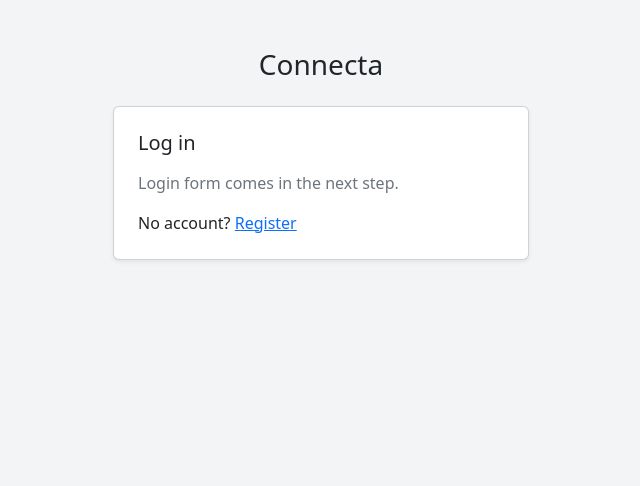
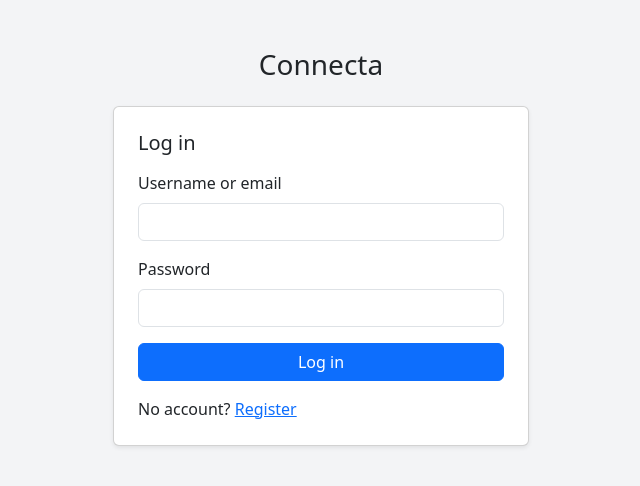
Before and after one commit to borict/connecta, a React (Vite) app in the folder frontend/: page /login in a window 1280 px wide. Shown: the top 486 px of the page, without its empty margins (319-959 px from the left). Built offline with nearby package versions, Linux system fonts and the light colour scheme.

Commit message:
Add login form wired to Gateway auth and local session.

```diff
--- /dev/null
+++ b/frontend/src/api/auth.ts
@@ -0,0 +1,9 @@
+import { api } from './client'
+import { setSession } from './token'
+import type { LoginRequest, LoginResponse } from '../types/api'
+
+export async function login(request: LoginRequest): Promise<LoginResponse> {
+  const response = await api.post<LoginResponse>('/api/auth/login', request)
+  setSession(response.token, response.user)
+  return response
+}
--- /dev/null
+++ b/frontend/src/api/errorMessage.ts
@@ -0,0 +1,11 @@
+import { ApiError } from '../api/client'
+
+export function errorMessage(error: unknown, fallback = 'Something went wrong'): string {
+  if (error instanceof ApiError && error.message) {
+    return error.message
+  }
+  if (error instanceof Error && error.message) {
+    return error.message
+  }
+  return fallback
+}
--- a/frontend/src/api/token.ts
+++ b/frontend/src/api/token.ts
@@ -1,4 +1,7 @@
+import type { UserMeResponse } from '../types/api'
+
 const TOKEN_KEY = 'connecta.token'
+const USER_KEY = 'connecta.user'
 
 export function getAccessToken(): string | null {
   return localStorage.getItem(TOKEN_KEY)
@@ -8,6 +11,24 @@ export function setAccessToken(token: string): void {
   localStorage.setItem(TOKEN_KEY, token)
 }
 
+export function getStoredUser(): UserMeResponse | null {
+  const raw = localStorage.getItem(USER_KEY)
+  if (!raw) {
+    return null
+  }
+  try {
+    return JSON.parse(raw) as UserMeResponse
+  } catch {
+    return null
+  }
+}
+
+export function setSession(token: string, user: UserMeResponse): void {
+  setAccessToken(token)
+  localStorage.setItem(USER_KEY, JSON.stringify(user))
+}
+
 export function clearAccessToken(): void {
   localStorage.removeItem(TOKEN_KEY)
+  localStorage.removeItem(USER_KEY)
 }
--- a/frontend/src/pages/LoginPage.tsx
+++ b/frontend/src/pages/LoginPage.tsx
@@ -1,6 +1,32 @@
-import { Link } from 'react-router-dom'
+import { useState, type FormEvent } from 'react'
+import { Link, useNavigate } from 'react-router-dom'
+import { login } from '../api/auth'
+import { errorMessage } from '../api/errorMessage'
 
 export function LoginPage() {
+  const navigate = useNavigate()
+  const [usernameOrEmail, setUsernameOrEmail] = useState('')
+  const [password, setPassword] = useState('')
+  const [error, setError] = useState<string | null>(null)
+  const [submitting, setSubmitting] = useState(false)
+
+  async function handleSubmit(event: FormEvent<HTMLFormElement>) {
+    event.preventDefault()
+    setError(null)
+    setSubmitting(true)
+    try {
+      await login({
+        usernameOrEmail: usernameOrEmail.trim(),
+        password,
+      })
+      navigate('/', { replace: true })
+    } catch (err) {
+      setError(errorMessage(err, 'Could not log in'))
+    } finally {
+      setSubmitting(false)
+    }
+  }
+
   return (
     <div className="container py-5" style={{ maxWidth: 440 }}>
       <h1 className="h3 text-center mb-4">
@@ -11,8 +37,40 @@ export function LoginPage() {
       <div className="card shadow-sm">
         <div className="card-body p-4">
           <h2 className="h5 mb-3">Log in</h2>
-          <p className="text-secondary mb-3">Login form comes in the next step.</p>
-          <p className="mb-0">
+          {error ? <div className="alert alert-danger py-2">{error}</div> : null}
+          <form onSubmit={handleSubmit}>
+            <div className="mb-3">
+              <label className="form-label" htmlFor="usernameOrEmail">
+                Username or email
+              </label>
+              <input
+                id="usernameOrEmail"
+                className="form-control"
+                autoComplete="username"
+                value={usernameOrEmail}
+                onChange={(event) => setUsernameOrEmail(event.target.value)}
+                required
+              />
+            </div>
+            <div className="mb-3">
+              <label className="form-label" htmlFor="password">
+                Password
+              </label>
+              <input
+                id="password"
+                type="password"
+                className="form-control"
+                autoComplete="current-password"
+                value={password}
+                onChange={(event) => setPassword(event.target.value)}
+                required
+              />
+            </div>
+            <button className="btn btn-primary w-100" type="submit" disabled={submitting}>
+              {submitting ? 'Logging in…' : 'Log in'}
+            </button>
+          </form>
+          <p className="mb-0 mt-3">
             No account? <Link to="/register">Register</Link>
           </p>
         </div>
```
